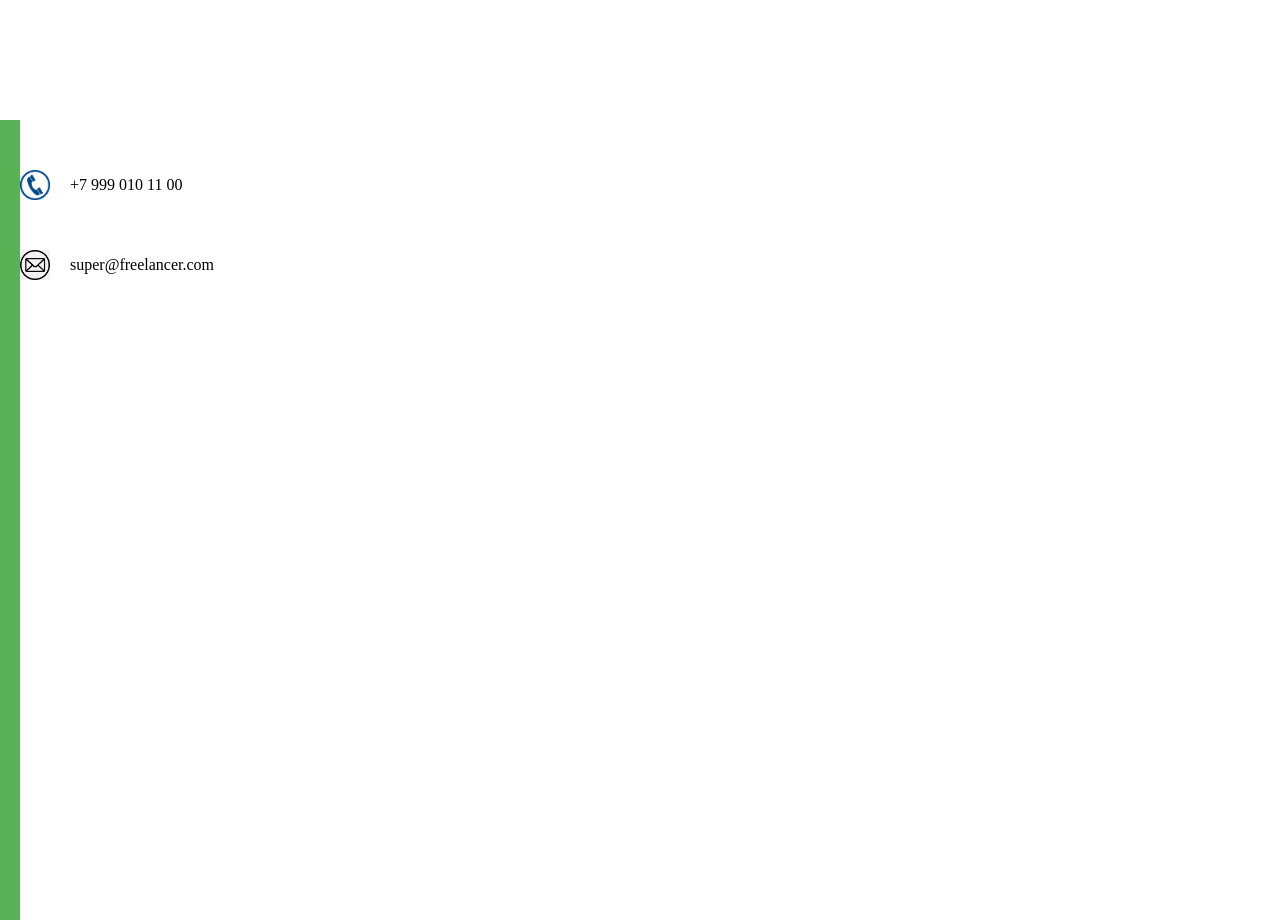
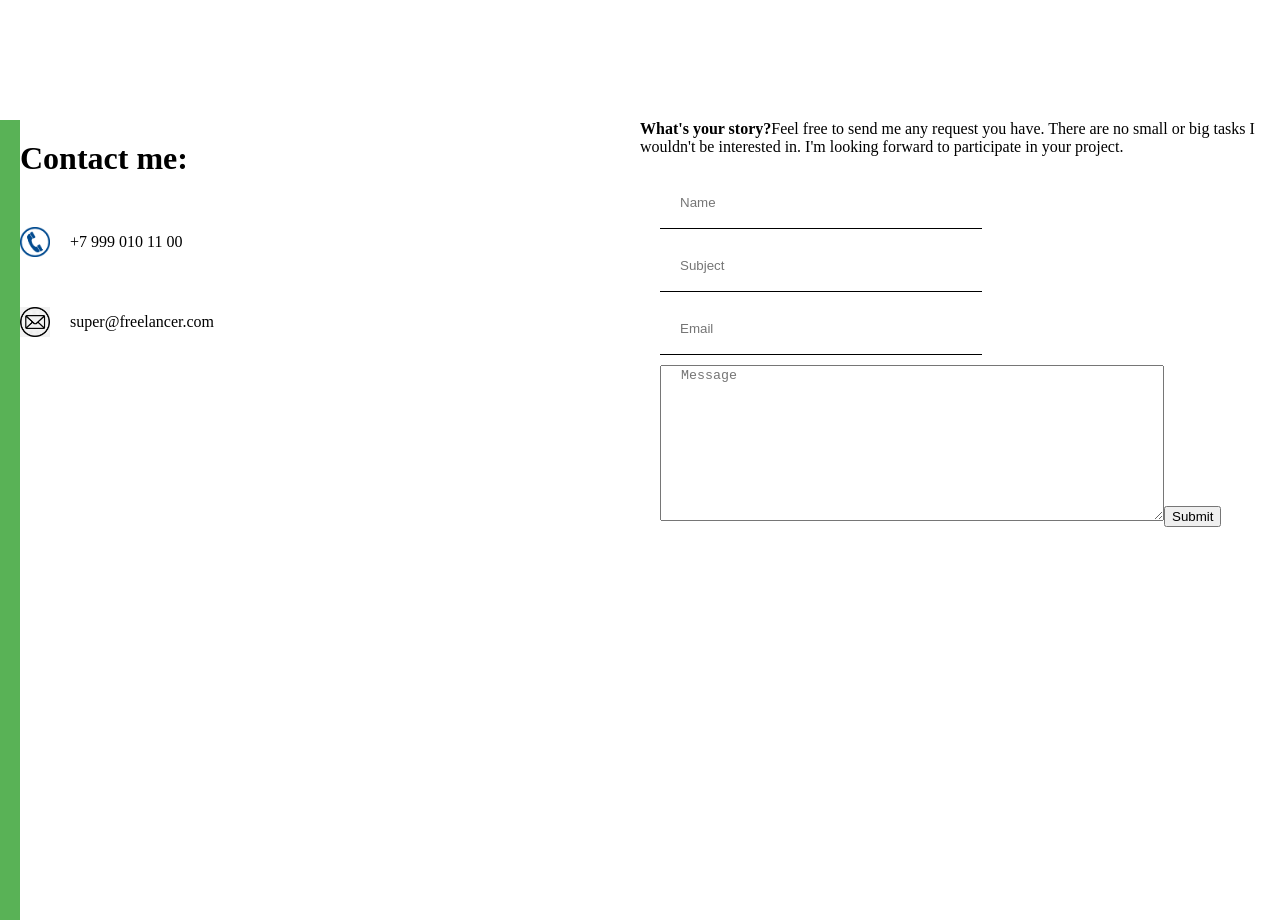
Before and after one commit to almikon/portfolio, a React (Create React App) app: page / in a window 1280 px wide. Shown: the part 1480-2400 px from the top of the page. Built offline with nearby package versions, Linux system fonts and the light colour scheme.

Commit message:
add contact

```diff
--- a/src/components/Contact.jsx
+++ b/src/components/Contact.jsx
@@ -10,6 +10,7 @@ function Contact() {
         <div className="contact__wrapper">
             <div className="contact__left">
                 <div className="info">
+                    <h1>Contact me:</h1>
                     <div className="info__item">
                         <img src={Phone} alt="" className="info__img" />+7 999 010 11 00
                     </div>
@@ -18,7 +19,19 @@ function Contact() {
                     </div>
                 </div>
             </div>
-            <div className="contact__right"></div>
+            <div className="contact__right">
+                <p className="contact__desc">
+                    <b>What's your story?</b>
+                    Feel free to send me any request you have. There are no small or big tasks I wouldn't be interested in. I'm looking forward to participate in your project.
+                </p>
+                <form action="submit">
+                    <input type="Name" name="user_name" placeholder='Name'/>
+                    <input type="Subject" name="user_subject" placeholder='Subject'/>
+                    <input type="Email" name="user_email" placeholder='Email'/>
+                    <textarea name="user_text" placeholder='Message' id="user_text" rows="10" />
+                    <button>Submit</button>
+                </form>
+            </div>
         </div>
     </div>
   )
--- a/src/components/Intro.jsx
+++ b/src/components/Intro.jsx
@@ -9,7 +9,6 @@ function Intro() {
 
       <div className="intro__left">
         <div className="intro__left-wrapper">
-          <h2 className="intro__title"></h2>
           <h1 className="intro__name">Web Developer</h1>
           <div className="intro__items">
           <div className="intro__items-wrapper">
--- a/src/css/contact.css
+++ b/src/css/contact.css
@@ -20,6 +20,16 @@
   -webkit-box-flex: 1;
       -ms-flex: 1;
           flex: 1;
+  display: -webkit-box;
+  display: -ms-flexbox;
+  display: flex;
+  -webkit-box-orient: vertical;
+  -webkit-box-direction: normal;
+      -ms-flex-direction: column;
+          flex-direction: column;
+  -webkit-box-align: center;
+      -ms-flex-align: center;
+          align-items: center;
 }
 
 .contact__left {
@@ -48,4 +58,22 @@
   height: 30px;
   margin-right: 20px;
 }
+
+form {
+  margin: 20px;
+}
+
+input {
+  width: 50%;
+  height: 50px;
+  border: none;
+  border-bottom: 1px solid black;
+  padding-left: 20px;
+  margin-bottom: 10px;
+}
+
+textarea {
+  width: 80%;
+  padding-left: 20px;
+}
 /*# sourceMappingURL=contact.css.map */
--- a/src/scss/contact.scss
+++ b/src/scss/contact.scss
@@ -14,7 +14,11 @@
     }
     &__right{
         flex: 1;
+        display: flex;
+        flex-direction: column;
+        align-items: center;
     }
+
     &__left{
         flex: 1;
     }
@@ -33,3 +37,20 @@
         margin-right: 20px;
     }
 }
+
+form{
+    margin: 20px;
+}
+
+input{
+    width: 50%;
+    height: 50px;
+    border: none;
+    border-bottom: 1px solid black;
+    padding-left: 20px;
+    margin-bottom: 10px;
+}
+textarea{
+    width: 80%;
+    padding-left: 20px;
+}
```
Also changed, not shown: 1 other file (tests, documents, lock files or other folders).
